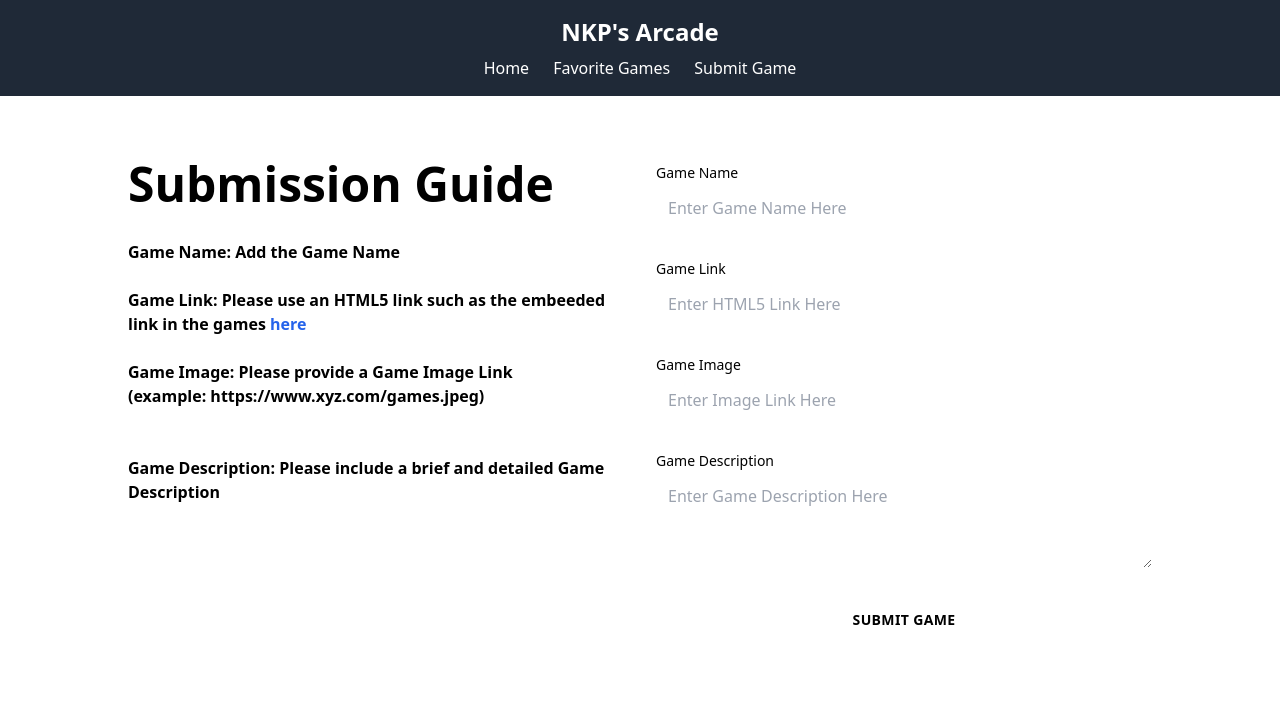
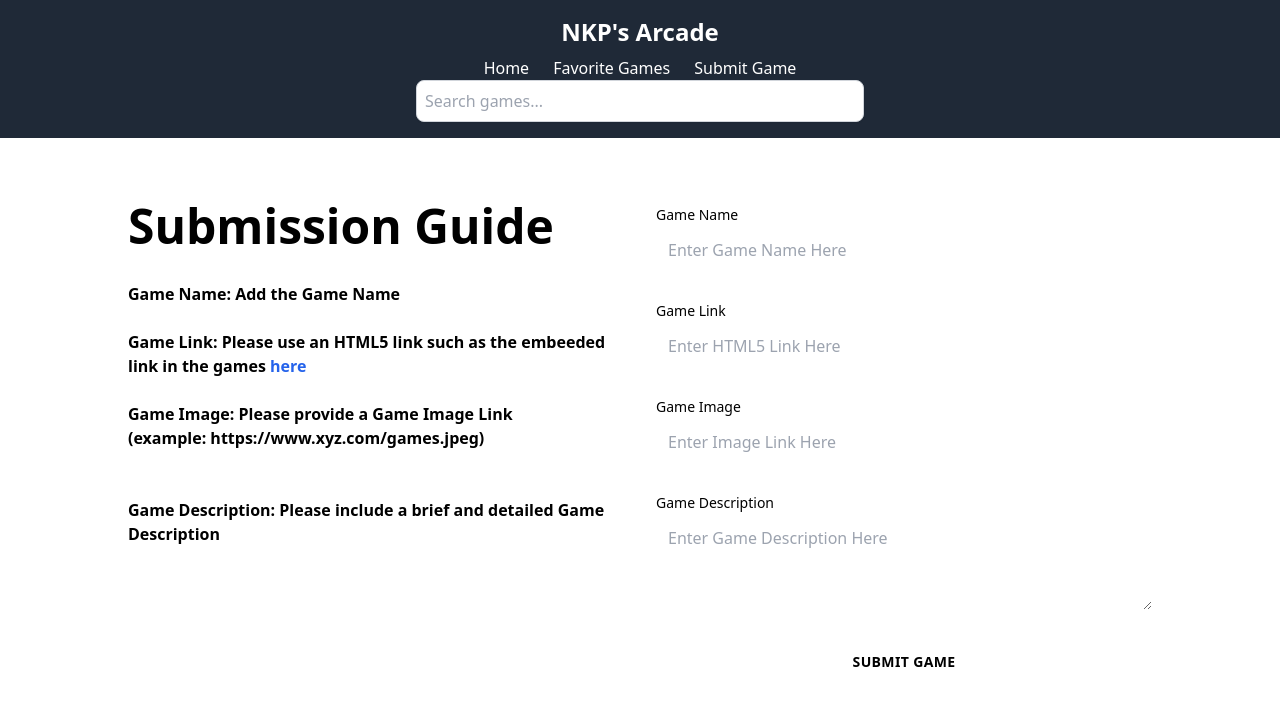
Before and after one commit to nkp521/Gamez, a React (Create React App) app: page /submit-game in a window 1280 px wide. Shown: the top 706 px of the page. Built offline with nearby package versions, Linux system fonts and the light colour scheme; data requests are answered from the project's data file.

Commit message:
Add Search Component

```diff
--- a/db.json
+++ b/db.json
@@ -365,6 +365,13 @@
       "embed": "https://www.onlinegames.io/games/2023/code/four-colors/index.html",
       "image": "https://www.onlinegames.io/media/posts/535/responsive/Four-Colors-lg.jpg",
       "description": "Four Colors is a famous card game that brings fun to all ages. If you would like to play a game like UNO and have some fun in your free time, come grab your cards and prepare yourself for a win. "
+    },
+    {
+      "id": "2639",
+      "title": "Secret Sniper Agent",
+      "embed": "https://www.onlinegames.io/games/2022/construct/129/secret-sniper-agent/index.html",
+      "image": "https://www.onlinegames.io/media/posts/753/responsive/Secret-Sniper-Agent-lg.jpg",
+      "description": "You have been given a special mission: to eliminate the men in suits! Secret Sniper Agent is a 2D shooting game in which you are a skilled sniper agent. You have a crucial task on the rooftop.\n\nYou must hunt down all the men with silenced guns who are moving left and right in the city park. Use your precise aiming skills and shoot them one by one in this action game! However, remember that you need to use your bullets wisely."
     }
   ],
   "favorites": []
--- a/src/components/App.js
+++ b/src/components/App.js
@@ -8,6 +8,7 @@ const App = () => {
   const favoriteUrl = "http://localhost:3001/favorites/";
   const [games, setGames] = useState([]);
   const [favoritedGames, setFavoritedGames] = useState([]);
+  const [searchedGame, setSearchedGame] = useState("");
 
   useEffect(() => {
     fetch(gameUrl)
@@ -70,6 +71,8 @@ const App = () => {
           setFavoritedGames,
           handleFavorite,
           handleNewGame,
+          searchedGame,
+          setSearchedGame,
         }}
       />
     </>
--- a/src/components/Header.js
+++ b/src/components/Header.js
@@ -1,5 +1,6 @@
 import React from "react";
 import { NavLink } from "react-router-dom";
+import Search from "./Search";
 
 const Header = () => {
   return (
@@ -16,6 +17,7 @@ const Header = () => {
           Submit Game
         </NavLink>
       </div>
+      <Search />
     </nav>
   );
 };
--- /dev/null
+++ b/src/components/Search.js
@@ -0,0 +1,16 @@
+import React from "react";
+
+const SearchBar = ({ searchedGame, setSearchedGame }) => {
+  console.log(searchedGame, setSearchedGame);
+  return (
+    <input
+      type="text"
+      placeholder="Search games..."
+      value={searchedGame}
+      onChange={setSearchedGame}
+      className="w-full max-w-md mx-auto block p-2 border border-gray-300 rounded-lg shadow-sm focus:outline-none focus:ring-2 focus:ring-blue-500"
+    />
+  );
+};
+
+export default SearchBar;
```
